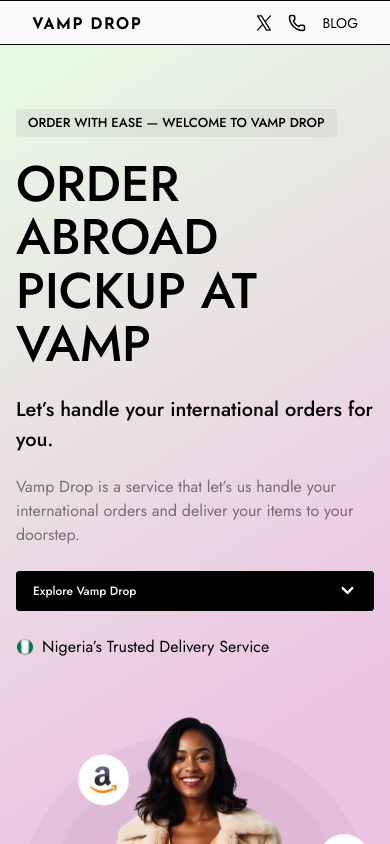
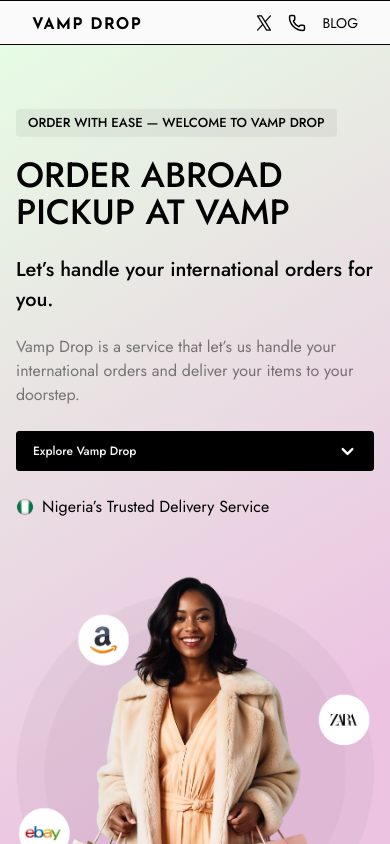
Before and after one commit to Olly-E/vamp-drop, a Next.js app: page / in a window 390 px wide. Built offline with nearby package versions, Linux system fonts and the light colour scheme; no server answers; some icons are missing.

Commit message:
work on contact

```diff
--- a/src/app/(outer)/page.tsx
+++ b/src/app/(outer)/page.tsx
@@ -22,7 +22,7 @@
             <p className="bg-black/5 text-black px-3 rounded py-1 text-[13px] w-fit font-medium">
               ORDER WITH EASE — WELCOME TO VAMP DROP
             </p>
-            <h1 className="text-[50px] text-black leading-[107%] mt-5">
+            <h1 className="text-[35px] sm:text-[50px] text-black leading-[107%] mt-5">
               ORDER ABROAD PICKUP AT VAMP
             </h1>
             <p className="text-[20px] sm:text-[24px] text-primary font-[500] mt-6 lg:w-[500px] xl:w-[527px]">
--- a/src/app/components/modals/Step1Section.tsx
+++ b/src/app/components/modals/Step1Section.tsx
@@ -44,10 +44,10 @@
           <div className="h-screen snap-start">
             <ReadyToOrderSection />
           </div>
-          <div className="h-screen snap-start black sm:hidden overflow-y-auto">
-            <div className="w-full select-none bg-white !mt-0 pl-8 lg:pl-[16.6%] min-h-full flex flex-col justify-between pr-8 text-black">
-              <ContactUsForm />
-            </div>
+        </div>
+        <div className="h-screen snap-start black sm:hidden overflow-y-auto z-10 relative">
+          <div className="w-full select-none bg-white !mt-0 pl-8 lg:pl-[16.6%] min-h-full flex flex-col justify-between pr-8 text-black">
+            <ContactUsForm />
           </div>
         </div>
       </div>
```
